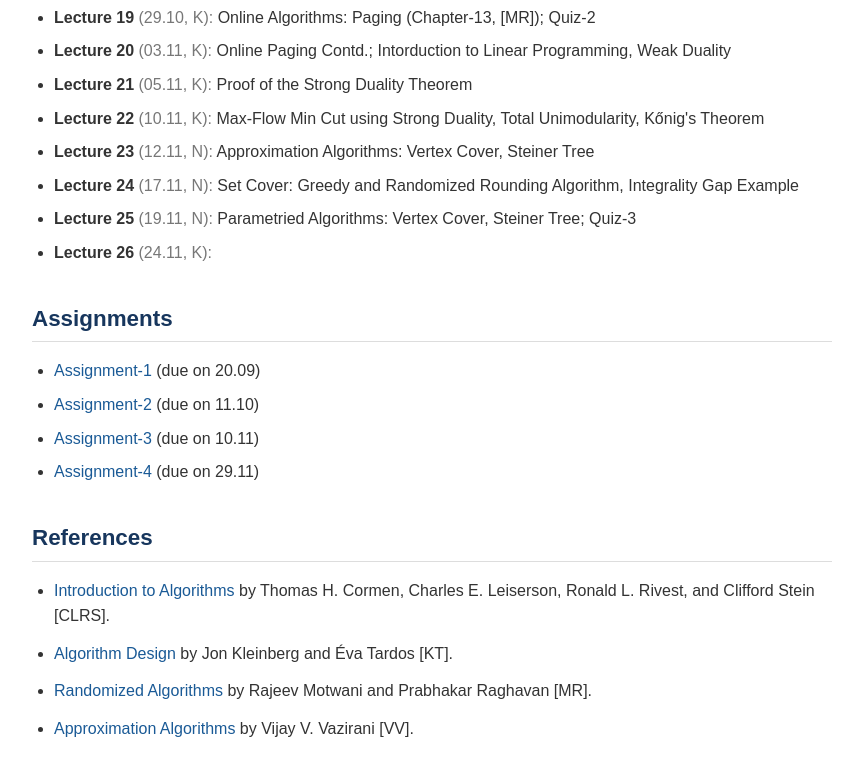
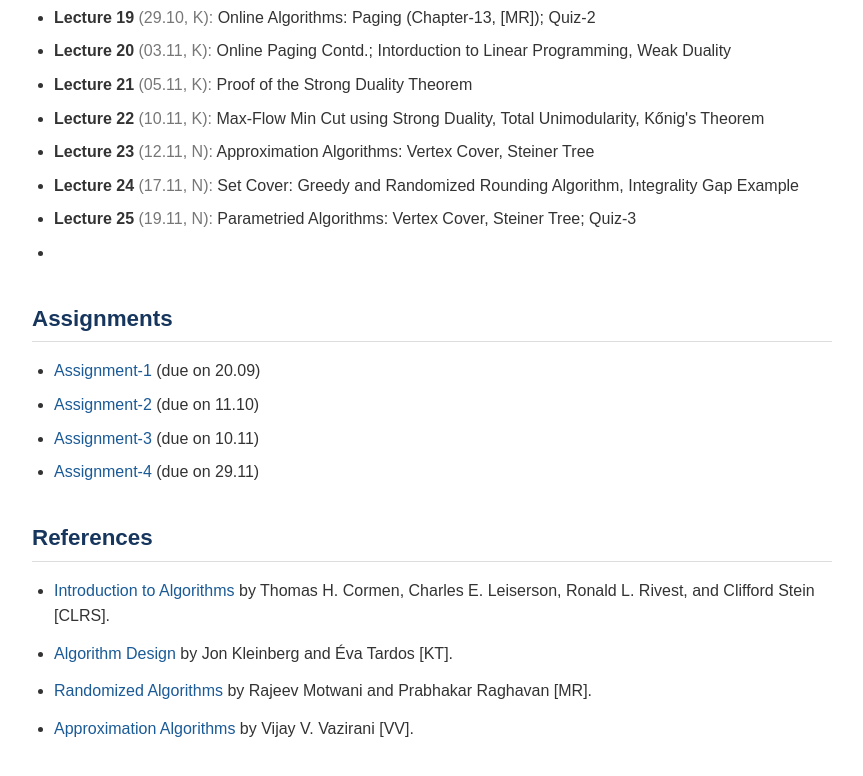
Before and after one commit to nikhilkumar4/nikhilkumar4.github.io, a plain HTML site: page algo26.html in a window 1280 px wide. Shown: the part 955-1731 px from the top of the page, without its empty margins (208-1071 px from the left). Drawn offline with Linux system fonts and the light colour scheme.

Commit message:
Update algo26.html

```diff
--- a/algo26.html
+++ b/algo26.html
@@ -258,11 +258,6 @@
         </li>
       <li>
 
-          <strong>Lecture 26</strong>
-        <span class="lecture-date">(24.11, K):</span>
-      </a>
-        </li>
-
    </ul>
 
 
```
